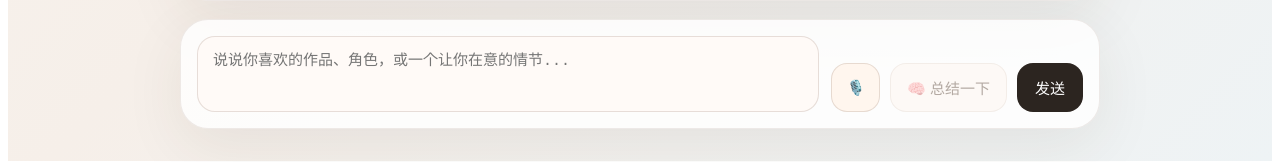
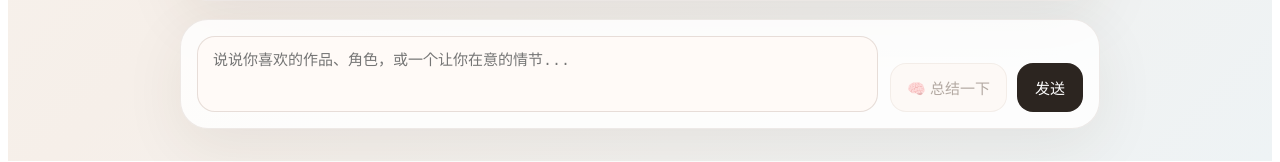
Before and after one commit to estellalin121/insightflow-simple, a Next.js app: page / in a window 1280 px wide. Shown: the part 694-856 px from the top of the page. Built offline with nearby package versions, Linux system fonts and the light colour scheme.

Commit message:
Update page.tsx

```diff
--- a/app/page.tsx
+++ b/app/page.tsx
@@ -7,18 +7,10 @@ type ChatMessage = {
   content: string;
 };
 
-declare global {
-  interface Window {
-    webkitSpeechRecognition?: any;
-    SpeechRecognition?: any;
-  }
-}
-
 export default function Page() {
   const [input, setInput] = useState("");
   const [messages, setMessages] = useState<ChatMessage[]>([]);
   const [loading, setLoading] = useState(false);
-  const [listening, setListening] = useState(false);
 
   const sendMessage = async () => {
     if (!input.trim() || loading) return;
@@ -97,41 +89,6 @@ export default function Page() {
     }
   };
 
-  const startVoiceInput = () => {
-    const SpeechRecognition =
-      window.SpeechRecognition || window.webkitSpeechRecognition;
-
-    if (!SpeechRecognition) {
-      alert("当前浏览器暂不支持语音输入。建议使用 Chrome 或 Edge 浏览器。");
-      return;
-    }
-
-    const recognition = new SpeechRecognition();
-    recognition.lang = "zh-CN";
-    recognition.interimResults = false;
-    recognition.continuous = false;
-
-    recognition.onstart = () => {
-      setListening(true);
-    };
-
-    recognition.onresult = (event: any) => {
-      const text = event.results?.[0]?.[0]?.transcript || "";
-      setInput((prev) => (prev ? `${prev}${text}` : text));
-    };
-
-    recognition.onerror = () => {
-      setListening(false);
-      alert("语音识别失败了，可以再试一次。");
-    };
-
-    recognition.onend = () => {
-      setListening(false);
-    };
-
-    recognition.start();
-  };
-
   return (
     <main style={styles.page}>
       <section style={styles.shell}>
@@ -176,7 +133,7 @@ export default function Page() {
                       }}
                     >
                       <div style={styles.messageLabel}>
-                        {isUser ? "你" : isInsight ? "Insight 小结" : "InsightFlow"}
+                        {isUser ? "我" : isInsight ? "Insight 小结" : "InsightFlow"}
                       </div>
 
                       {isInsight ? (
@@ -222,17 +179,6 @@ export default function Page() {
           />
 
           <div style={styles.actions}>
-            <button
-              onClick={startVoiceInput}
-              disabled={loading || listening}
-              style={{
-                ...styles.iconButton,
-                opacity: loading ? 0.6 : 1,
-              }}
-            >
-              {listening ? "🎙️ 听中" : "🎙️"}
-            </button>
-
             <button
               onClick={generateInsight}
               disabled={loading || messages.length === 0}
@@ -418,16 +364,6 @@ const styles: Record<string, React.CSSProperties> = {
     display: "flex",
     gap: 10,
   },
-  iconButton: {
-    border: "1px solid rgba(120,92,72,0.18)",
-    borderRadius: 16,
-    padding: "13px 14px",
-    background: "#fff6ee",
-    color: "#5b4637",
-    fontSize: 15,
-    cursor: "pointer",
-    whiteSpace: "nowrap",
-  },
   primaryButton: {
     border: "none",
     borderRadius: 16,
```
